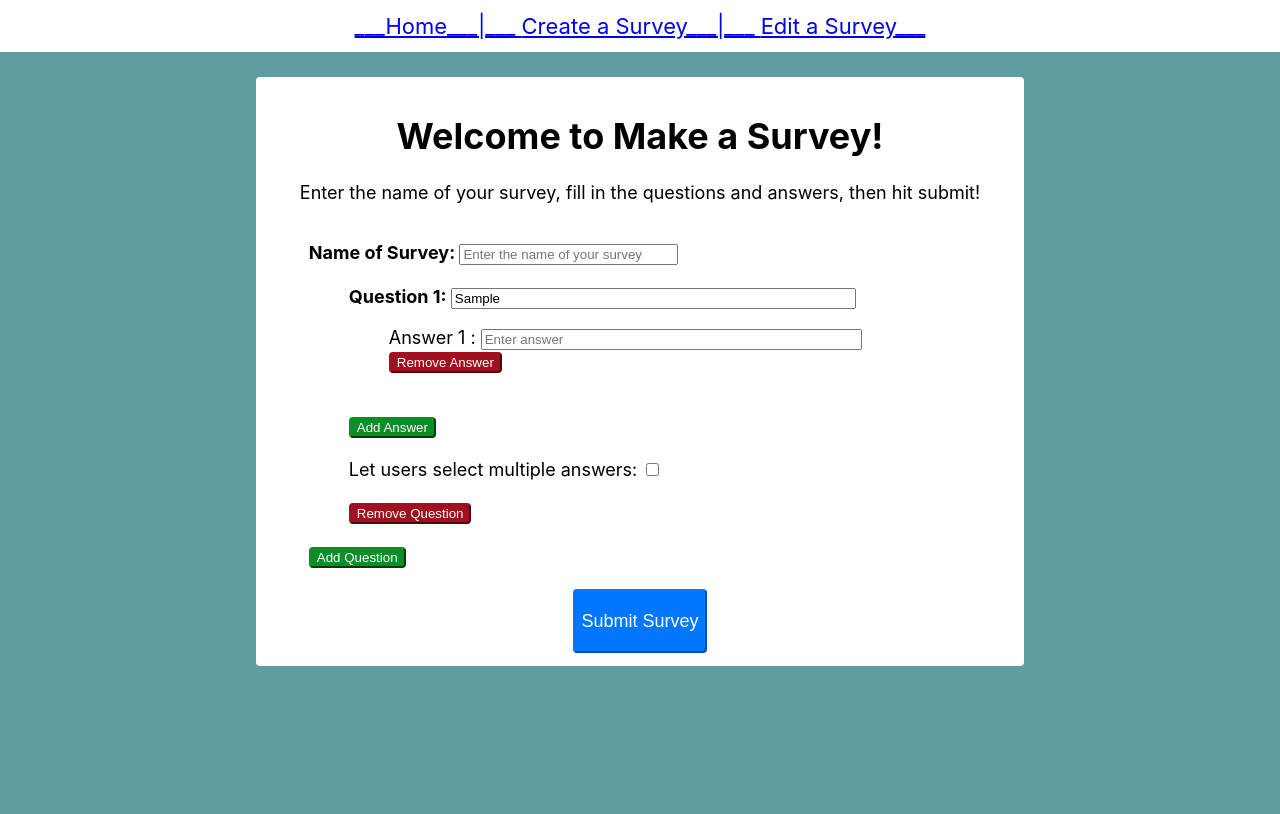
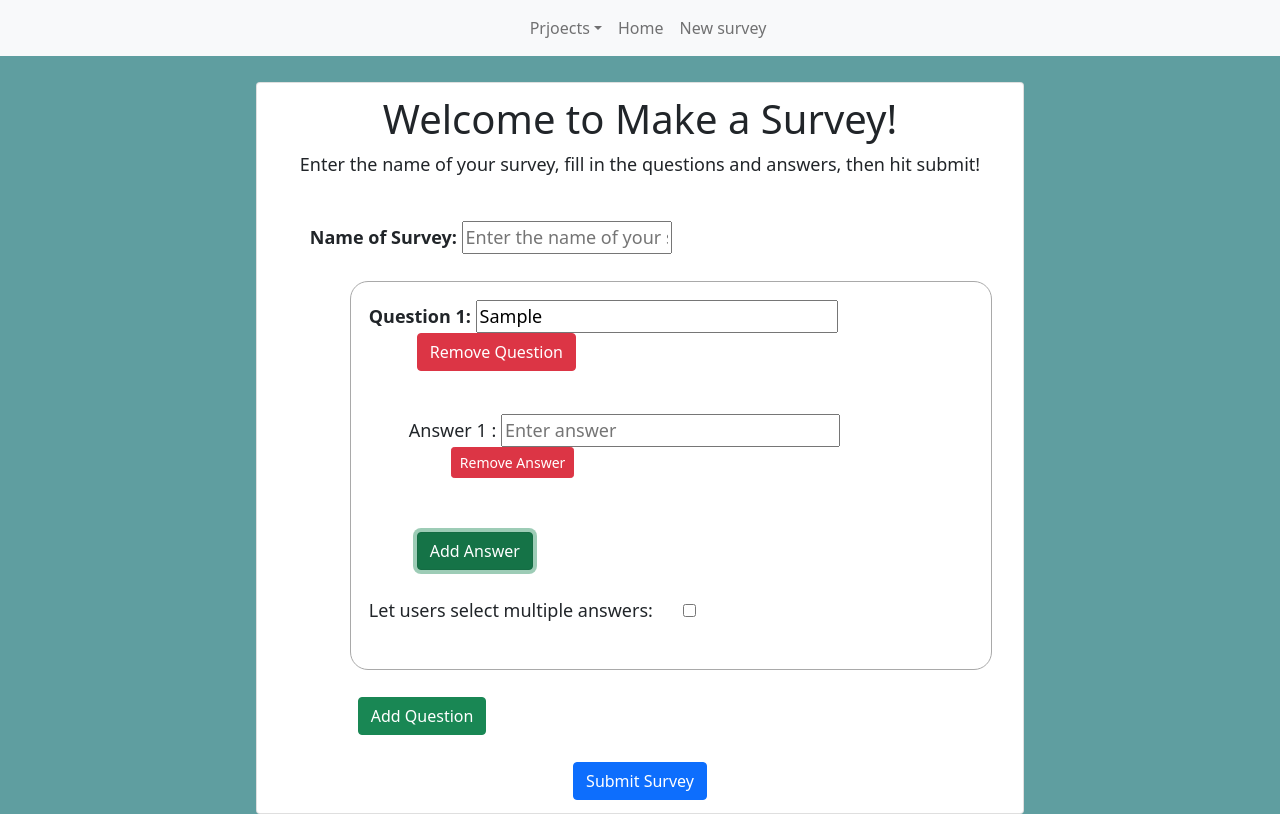
Before and after one commit to AdamGCastle/MakeASurvey, a React (Create React App) app: page /createsurvey in a window 1280 px wide. Both pictures are taken after typing "Sample" into the empty fields and a click on the button "Add Answer". Built offline with nearby package versions, Linux system fonts and the light colour scheme.

Commit message:
AddMoreBootstrapStyling

```diff
--- a/package.json
+++ b/package.json
@@ -6,7 +6,9 @@
     "@testing-library/jest-dom": "^5.11.4",
     "@testing-library/react": "^11.1.0",
     "@testing-library/user-event": "^12.1.10",
+    "bootstrap": "^5.1.3",
     "react": "^17.0.2",
+    "react-bootstrap": "^2.1.2",
     "react-dom": "^17.0.2",
     "react-router-dom": "^6.1.1",
     "react-scripts": "4.0.3",
--- a/public/index.html
+++ b/public/index.html
@@ -28,16 +28,7 @@
   </head>
   <body>
     <noscript>You need to enable JavaScript to run this app.</noscript>
-    <div id="root"></div>
-    <!--
-      This HTML file is a template.
-      If you open it directly in the browser, you will see an empty page.
+      <div id="root"></div>
 
-      You can add webfonts, meta tags, or analytics to this file.
-      The build step will place the bundled scripts into the <body> tag.
-
-      To begin the development, run `npm start` or `yarn start`.
-      To create a production bundle, use `npm run build` or `yarn build`.
-    -->
   </body>
 </html>
--- a/src/App.css
+++ b/src/App.css
@@ -1,3 +1,5 @@
+
+
 .App {
   text-align: center;
   background-color: cadetblue;
@@ -25,21 +27,42 @@
   color: white;
 }
 
+
+
+.questionBox{
+  border-style: solid;
+  border-radius: 1em;
+  border-color:darkgrey;
+  border-width: 1px;
+  padding: 1em;
+  margin-right: 1em;
+
+}
+
 .App-link {
   color: #61dafb;
 }
 
 .main {
   background-color: cadetblue;
+  min-height: 100vh;
 }
 
 .nav {
-  /* font-weight: bold; */
+  font-weight: bold;
   text-align: center;
   background-color: white;
   font-size: 22px;
   margin: auto;
-  padding: 1%;
+  padding: 6%;
+
+}
+
+.editSelect{
+  margin-left: auto;
+  margin-right: auto;
+  min-width: 50em;
+
 }
 
 .card {
@@ -68,9 +91,6 @@
 }
 
 
-
-
-
 .alignCentre{
   text-align: center;
 }
@@ -85,13 +105,10 @@
 
 }
 
-#addButton {
-  color: #fff;
-  background-color: #088f27;
-  border-color: #088f27;
-  border-radius: 0.25rem;
+.addRemoveButton {
+  margin-left: 3em;
+}
 
-}
 
 
 #blueButton {
@@ -116,11 +133,11 @@
   margin-right:70%;
 }
 
-#removeButton {
-  color: #fff;
-  background-color: #a1101f;
-  border-color: #a1101f;
-  border-radius: 0.25rem;
+
+
+#checkbox{
+  margin-left: 5%;
+
 }
 
 
--- a/src/App.js
+++ b/src/App.js
@@ -1,4 +1,3 @@
-
 import './App.css';
 import { Routes, Route, NavLink} from "react-router-dom";
 import Home from './home/Home';
@@ -6,13 +5,14 @@ import CreateSurvey from './create-survey/CreateSurvey';
 import EditSurvey from './edit-survey/EditSurvey';
 import NotFound from './home/NotFound';
 import EditSelect from './home/EditSelect';
-
+import 'bootstrap/dist/css/bootstrap.min.css';
+import { Nav, Navbar, NavDropdown } from 'react-bootstrap';
 
 export default function App() {
   return (
 
-    <main>
-      <Navbar />
+    <main className='main'>
+      <NavigationBar />
       <div className="card">
           <Routes>
             <Route path="/" element={Home()} />
@@ -28,12 +28,34 @@ export default function App() {
   );
 }
 
-function Navbar() {
+function NavigationBar() {
   return (
-  <nav className='nav'>
-    <NavLink to="/"> ___Home___|___   </NavLink>
-    <NavLink to="/createsurvey"> Create a Survey___|___   </NavLink>
-    <NavLink to ="/editsurveys">   Edit a Survey___ </NavLink>
-  </nav>
+    <div>
+      <Navbar bg="light" className='justify-content-center'>
+        <Navbar.Brand>
+
+        </Navbar.Brand>
+        <Nav>
+          <NavDropdown title="Prjoects">
+            <NavDropdown.Item href="https://takeasurvey.azurewebsites.net/">TakeASurvey</NavDropdown.Item>
+            <NavDropdown.Item href="https://castlelibrary.azurewebsites.net/">CastleLibrary</NavDropdown.Item>
+            <NavDropdown.Item href="https://castlelibrary.azurewebsites.net/">TeacherAdmin</NavDropdown.Item>
+          </NavDropdown>
+          <Nav.Link href="/">Home</Nav.Link>
+          <Nav.Link href="/createsurvey">New survey</Nav.Link>
+        </Nav>
+      </Navbar>
+
+
+    </div>
+
+
   )
 }
+
+
+// <nav className='nav justify-content-center'>
+    // <NavLink to="/">Home</NavLink>
+    // <NavLink to="/createsurvey">Make a survey</NavLink>
+    // <NavLink to ="/editsurveys">Edit a survey</NavLink>
+    //</nav>
--- a/src/create-survey/AnswerBuilder.tsx
+++ b/src/create-survey/AnswerBuilder.tsx
@@ -1,6 +1,7 @@
 import { ChangeEvent, FunctionComponent, useState } from "react";
 import { IAnswer } from "./models";
-
+import Button from 'react-bootstrap/Button';
+import 'bootstrap/dist/css/bootstrap.min.css';
 
 interface IAnswerUpdatedFunction{
     (updatedAnswer: IAnswer,
@@ -35,12 +36,13 @@ const AnswerBuilder: FunctionComponent<AnswerBuilderProps> = ({ answerNumber, on
 
     return (
 
-        <div className="indent">
+        <div className="indent answerBox">
             Answer {answerNumber}  :<span>   </span>
             <input type="text" placeholder="Enter answer" className="bigtextbox" id={'a' + answerNumber} value = {myAnswer.text} onChange={answerTextChanged} />
+            <Button className="addRemoveButton" variant="danger" size="sm" onClick={() => removeAnswer(myAnswer.answerID)}>Remove Answer</Button>
+            <br></br>
+            <br></br>
 
-            <div><button id="removeButton" className="button" onClick={() => removeAnswer(myAnswer.answerID)}>Remove Answer</button></div>
-            <br></br>
         </div>
     )
 
--- a/src/create-survey/QuestionBuilder.tsx
+++ b/src/create-survey/QuestionBuilder.tsx
@@ -2,6 +2,8 @@ import { ChangeEvent, FunctionComponent } from "react";
 import { useState } from "react";
 import AnswerBuilder from "./AnswerBuilder"
 import { IQuestion, IAnswer } from "./models";
+import Button from 'react-bootstrap/Button';
+import 'bootstrap/dist/css/bootstrap.min.css';
 
 
 
@@ -84,12 +86,14 @@ const QuestionBuilder: FunctionComponent<QuestionBuilderProps> = ({questionNumbe
     }
 
     return (
-        <div className="indent">
+        <div >
+            <br></br>
+            <div className="indent questionBox">
                 <strong>Question {questionNumber}: </strong>
                 <input type="text" placeholder="Enter question" className="bigtextbox" id={'q' + questionNumber} onChange={questionTextChanged} value={myQuestion.text}/>
+                <Button className="addRemoveButton" variant="danger" onClick={() => removeQuestion(questionNumber)}>Remove Question</Button>
                 <br></br>
-
-
+                <br></br>
                 <p></p>
                 {
                     myQuestion.answers.map((a, index) => (
@@ -105,15 +109,16 @@ const QuestionBuilder: FunctionComponent<QuestionBuilderProps> = ({questionNumbe
                 }
                 <br></br>
 
-            <div><button id="addButton" className="button" onClick={() => addAnswer()}>Add Answer</button></div>
+                <div><Button className="addRemoveButton" variant="success" onClick={() => addAnswer()}>Add Answer</Button></div>
                 <br></br>
                 <label>Let users select multiple answers: </label>
-            <input type="checkbox" className="button" defaultChecked={myQuestion.isMultipleChoice} onChange={e => questionNumAnswersChanged(e)}></input>
-            <br></br>
-            <br></br>
-            <button id="removeButton" className="button" onClick={() => removeQuestion(questionNumber)}>Remove Question</button>
+                <input type="checkbox" className="button" id="checkbox" defaultChecked={myQuestion.isMultipleChoice} onChange={e => questionNumAnswersChanged(e)}></input>
+
                 <br/>
                 <br/>
+
+            </div>
+
         </div>
     )
 }
--- a/src/create-survey/SurveyBuilder.tsx
+++ b/src/create-survey/SurveyBuilder.tsx
@@ -3,7 +3,9 @@ import QuestionBuilder from "./QuestionBuilder";
 import { ChangeEvent } from "react";
 import { IQuestion, ISurvey } from "./models";
 import { useNavigate } from "react-router-dom";
+import Button from 'react-bootstrap/Button';
 import '../App.css';
+import 'bootstrap/dist/css/bootstrap.min.css';
 
 
 
@@ -115,9 +117,9 @@ const SurveyBuilder: FunctionComponent<SurveyBuilderProps> = ({initialSurveyValu
         <div>
             {!isLoading && <div>
                 <div className="indent">
-                    <label><strong>Name of Survey:  </strong></label>
+                    <strong> Name of Survey:  </strong>
                     <input placeholder="Enter the name of your survey" className="medtextbox" type="text" onChange={surveyNameChanged} value={mySurvey.name}></input>
-                    <br></br>
+
                     {/* <p>{surveyJson}</p> */}
                     <br/>
                     {
@@ -133,12 +135,13 @@ const SurveyBuilder: FunctionComponent<SurveyBuilderProps> = ({initialSurveyValu
                         ))
                     }
 
-                    <button id="addButton" className="button" onClick={() => addQuestion()}>Add Question</button>
-                    <br></br>
-                    <br></br>
+                    <br/>
+                    <Button variant="success" className="addRemoveButton" onClick={() => addQuestion()}>Add Question</Button>
+                    <br/>
+                    <br/>
                 </div>
                 <div className="alignCentre">
-                    <button id="blueButton" className="button" onClick={() => submitSurvey()}>Submit Survey</button>
+                    <Button variant="primary" onClick={() => submitSurvey()}>Submit Survey</Button>
                 </div>
                 <div>{error}</div>
 
--- a/src/home/EditSelect.tsx
+++ b/src/home/EditSelect.tsx
@@ -1,5 +1,7 @@
 import { useState, useEffect, useCallback, FunctionComponent } from "react";
 import {Link } from 'react-router-dom';
+import 'bootstrap/dist/css/bootstrap.min.css';
+import { Button, Col, Container, Row } from "react-bootstrap";
 
 
 const EditSelect: FunctionComponent = () => {
@@ -40,18 +42,31 @@ const EditSelect: FunctionComponent = () => {
     return (
         <div>
             <h4>Edit an existing survey</h4>
+            <br></br>
+            <br/>
+            <div>
+            {!isLoading && surveys.length > 0 && surveys[0].surveyID!= null && surveys.map(s =>
+            <div>
+                <Container>
+                    <Row>
+                        <Col>
+                        </Col>
+                        <Col>
+                            <span key={s.surveyID}>{s.name} </span>
+                        </Col>
+                        <Col>
+                            <Link to={`/editsurvey/${s.surveyID}`}>
+                                <Button variant="secondary">Edit</Button>
+                            </Link>
+                        </Col>
+                        <Col>
+                        </Col>
+                    </Row>
+                </Container>
 
-        <div>
-        {!isLoading && surveys.length > 0 && surveys[0].surveyID!= null && surveys.map(s =>
-        <div >
+                <br/>
 
-            <span key={s.surveyID}>{s.name} </span>
-            <Link to={`/editsurvey/${s.surveyID}`}>
-            <button id="editButton" className="button">Edit</button>
-            </Link>
-            <br/>
-            <br/>
-        </div>
+            </div>
 
         )}
         {!isLoading && surveys.length === 0 && <p>There aren't any surveys yet.</p>}
--- a/src/home/Home.tsx
+++ b/src/home/Home.tsx
@@ -2,6 +2,9 @@
 // import { useState, useEffect, useCallback } from "react";
 import {Link } from 'react-router-dom';
 import EditSelect from "./EditSelect";
+import 'bootstrap/dist/css/bootstrap.min.css';
+import { Button } from 'react-bootstrap';
+
 
 const Home = () => {
 
@@ -10,16 +13,17 @@ const Home = () => {
 
       <div className="alignCentre">
         <h1>Welcome to MakeASurvey</h1>
-
+        <br></br>
         <p>Create your very own survey and see which answers everyone picks!</p>
-
-          <Link to="/createsurvey">
-            <button btn-large id="createButton" className="button">Make a New Survey!</button>
-          </Link>
-        </div>
-
-
-      <EditSelect />
+        <br></br>
+        <Link to="/createsurvey">
+          <Button variant="primary" size="lg">Make a New Survey</Button>
+        </Link>
+        <br></br>
+        <br></br>
+        <br></br>
+        <EditSelect />
+      </div>
 
     </div>
   )
--- a/src/index.js
+++ b/src/index.js
@@ -7,12 +7,10 @@ import { BrowserRouter} from 'react-router-dom';
 
 ReactDOM.render(
   <BrowserRouter>
+  <div className='main'>
     <App />
+  </div>
   </BrowserRouter>,
   document.getElementById('root')
 );
-
-// If you want to start measuring performance in your app, pass a function
-// to log results (for example: reportWebVitals(console.log))
-// or send to an analytics endpoint. Learn more: https://bit.ly/CRA-vitals
 reportWebVitals();
```
Also changed, not shown: 1 other file (tests, documents, lock files or other folders). Lines whose indentation alone changed are shown as unchanged.
